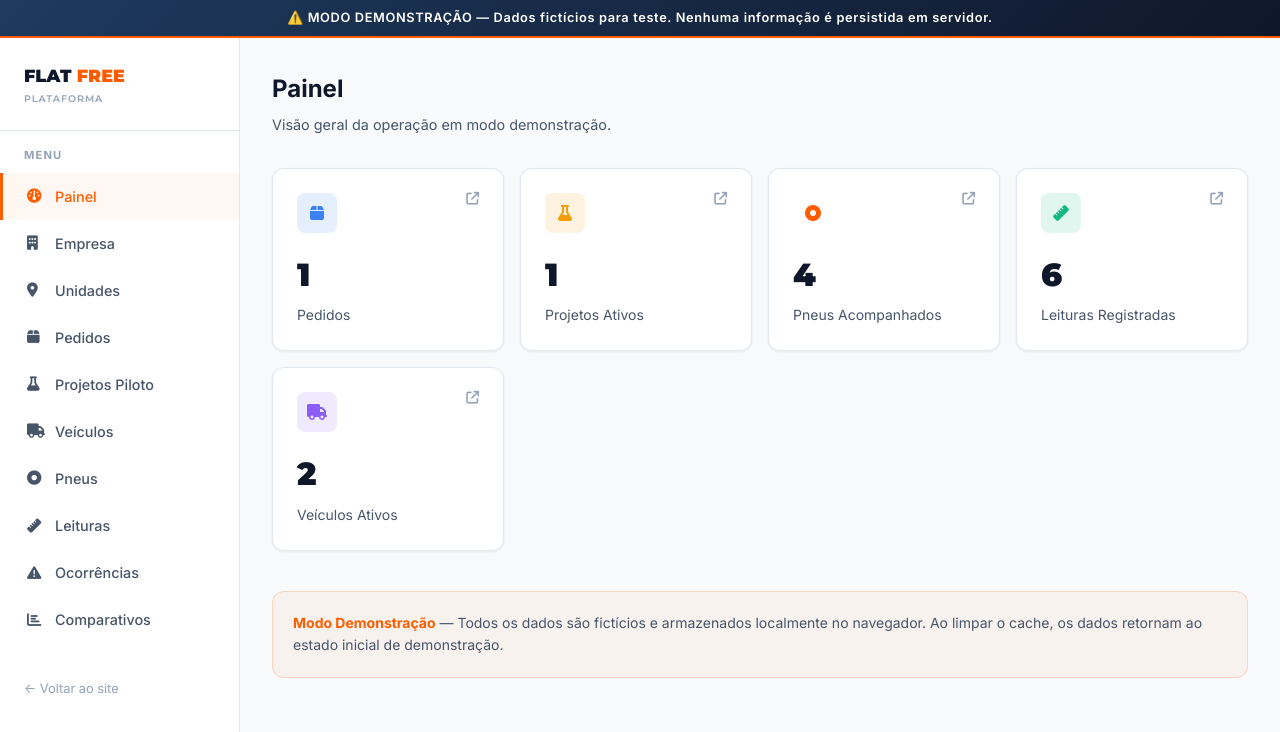
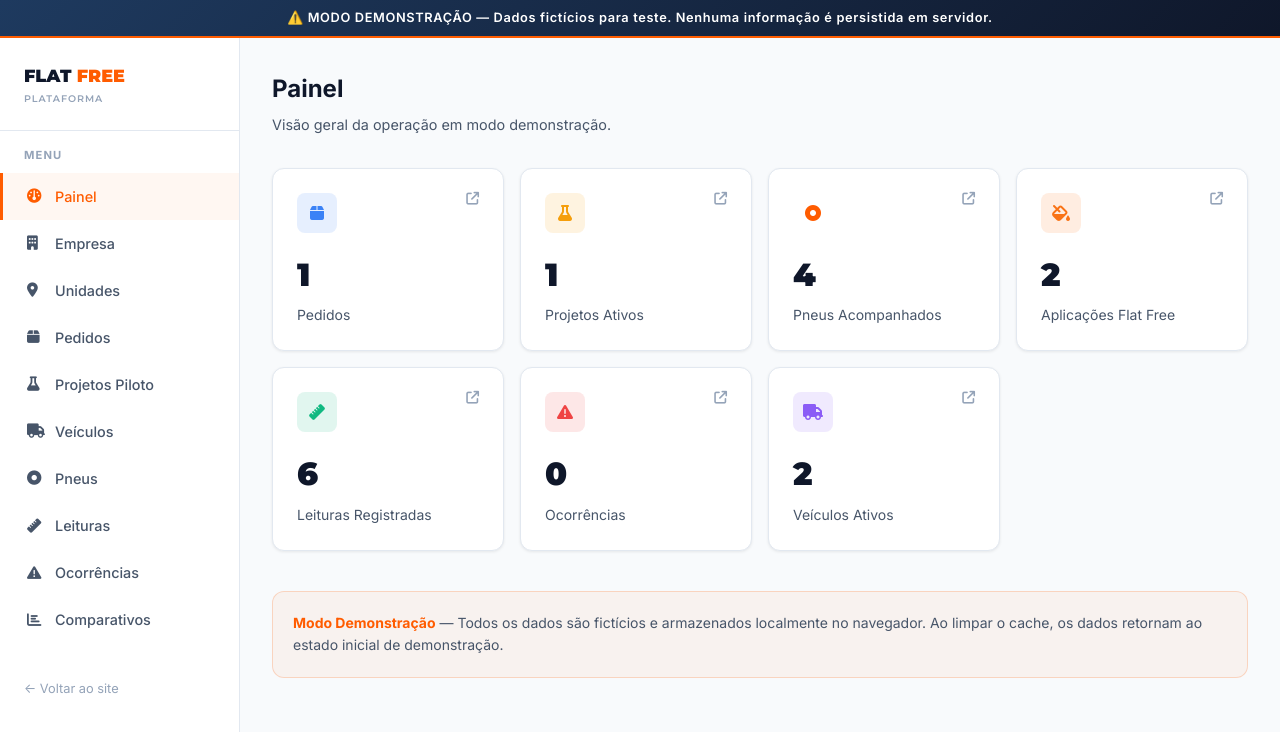
Before and after one commit to vicgouveia-cloud/flat-free-brasil, a Next.js app: page /app in a window 1280 px wide. Shown: the top 732 px of the page. Built offline with nearby package versions, Linux system fonts and the light colour scheme.

Commit message:
feat(dashboard): surface applications and occurrences

```diff
--- a/app/app/page.tsx
+++ b/app/app/page.tsx
@@ -1,17 +1,35 @@
 'use client'
 import { useEffect, useState } from 'react'
 import Link from 'next/link'
-import { getOrders, getTires, getProjects, getReadings, getVehicles } from '@/lib/storage'
+import {
+  getApplications,
+  getOccurrences,
+  getOrders,
+  getProjects,
+  getReadings,
+  getTires,
+  getVehicles,
+} from '@/lib/storage'
 
 export default function DashboardPage() {
-  const [stats, setStats] = useState({ orders: 0, tires: 0, projects: 0, readings: 0, vehicles: 0 })
+  const [stats, setStats] = useState({
+    orders: 0,
+    tires: 0,
+    projects: 0,
+    applications: 0,
+    readings: 0,
+    occurrences: 0,
+    vehicles: 0,
+  })
 
   useEffect(() => {
     setStats({
       orders: getOrders().length,
       tires: getTires().filter(t => t.status === 'em_operacao').length,
       projects: getProjects().filter(p => p.status === 'ativo').length,
+      applications: getApplications().length,
       readings: getReadings().length,
+      occurrences: getOccurrences().length,
       vehicles: getVehicles().filter(v => v.status === 'ativo').length,
     })
   }, [])
@@ -20,7 +38,9 @@ export default function DashboardPage() {
     { label: 'Pedidos', value: stats.orders, icon: 'fa-box', href: '/app/pedidos', color: '#3b82f6' },
     { label: 'Projetos Ativos', value: stats.projects, icon: 'fa-flask', href: '/app/projetos', color: '#f59e0b' },
     { label: 'Pneus Acompanhados', value: stats.tires, icon: 'fa-circle-dot', href: '/app/pneus', color: 'var(--color-safety-orange)' },
+    { label: 'Aplicações Flat Free', value: stats.applications, icon: 'fa-fill-drip', href: '/app/pneus', color: '#f97316' },
     { label: 'Leituras Registradas', value: stats.readings, icon: 'fa-ruler', href: '/app/leituras', color: '#10b981' },
+    { label: 'Ocorrências', value: stats.occurrences, icon: 'fa-triangle-exclamation', href: '/app/ocorrencias', color: '#ef4444' },
     { label: 'Veículos Ativos', value: stats.vehicles, icon: 'fa-truck', href: '/app/veiculos', color: '#8b5cf6' },
   ]
 
```
